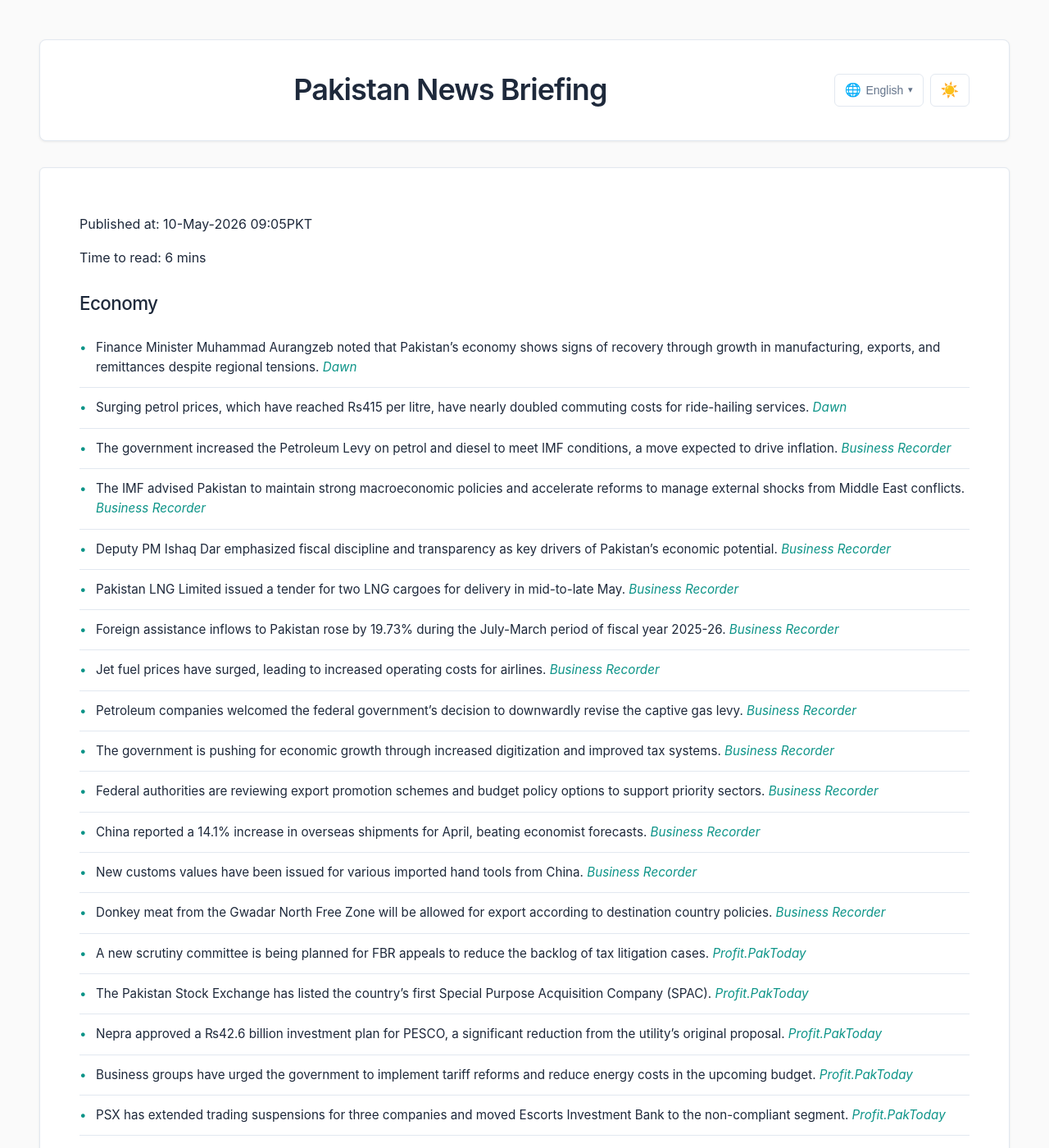
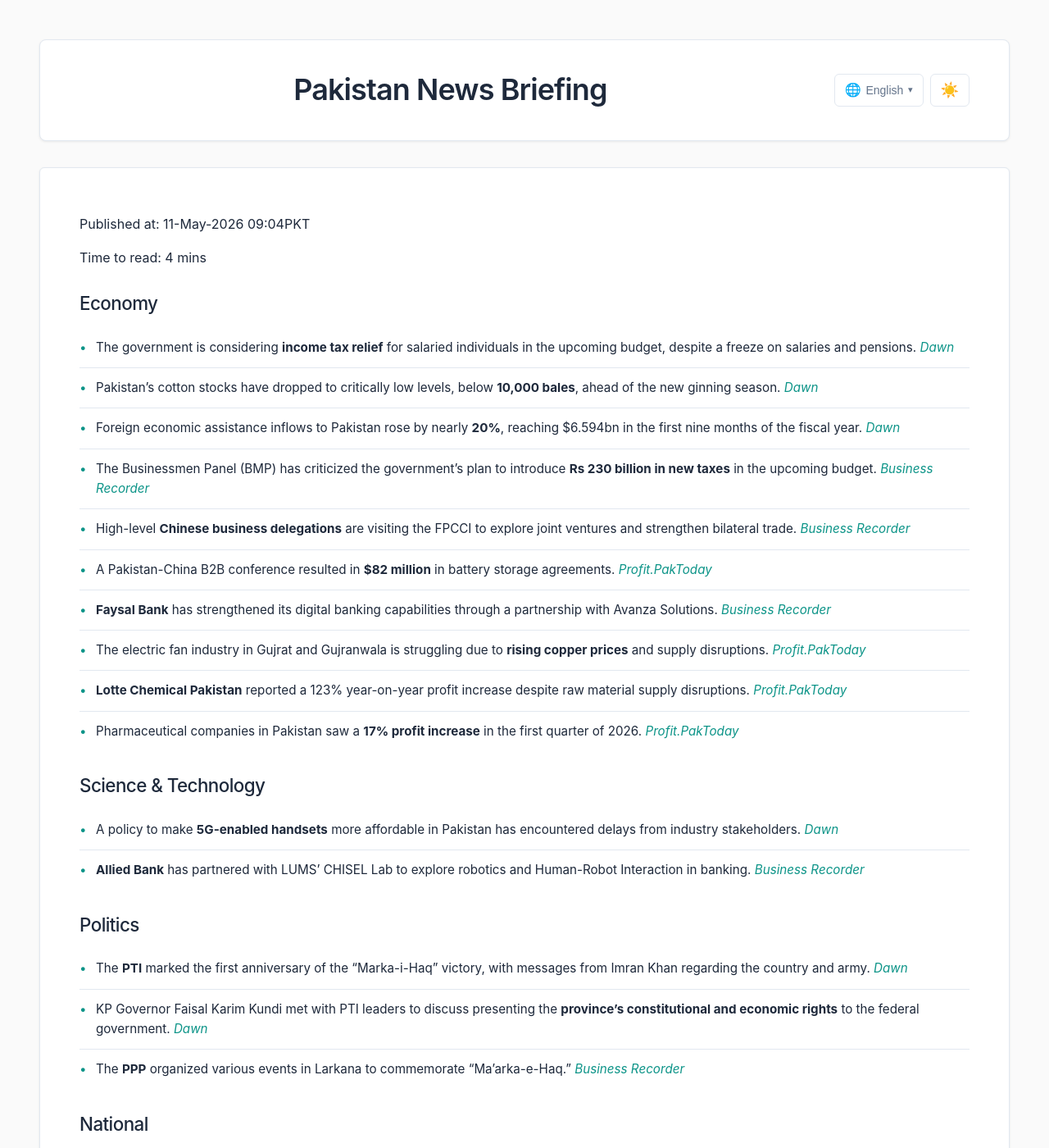
Before and after one commit to zsubzwary/news, a Jekyll site: the page built from en/index.md, in a window 1280 px wide and 1400 px high. Shown: the whole window at 82% size. Built offline with Jekyll 4.4.1, drawn with Linux system fonts in a browser that asks for light colours; some web fonts are replaced; some of the changed text lies outside the part shown.

Commit message:
DateTime; 2026-05-11T04:04:08.435Z

```diff
--- a/en/index.md
+++ b/en/index.md
@@ -4,73 +4,51 @@ title: Pakistan News Briefing
 lang: en
 ---
 
-Published at: 10-May-2026 09:05PKT
+Published at: 11-May-2026 09:04PKT
 
-Time to read: 6 mins
+Time to read: 4 mins
 
 ### Economy
-- Finance Minister Muhammad Aurangzeb noted that Pakistan's economy shows signs of recovery through growth in manufacturing, exports, and remittances despite regional tensions. *[Dawn](https://www.dawn.com/news/1998966/finmin-says-economic-recovery-remains-intact-amid-regional-conflict-assures-uninterrupted-fuel-supply)*
-- Surging petrol prices, which have reached Rs415 per litre, have nearly doubled commuting costs for ride-hailing services. *[Dawn](https://www.dawn.com/news/1999091/petrol-pain-doubles-ride-fares)*
-- The government increased the Petroleum Levy on petrol and diesel to meet IMF conditions, a move expected to drive inflation. *[Business Recorder](https://www.brecorder.com/news/40420411/petrol-amp-diesel-petroleum-levy-hiked-to-meet-imf-terms)*
-- The IMF advised Pakistan to maintain strong macroeconomic policies and accelerate reforms to manage external shocks from Middle East conflicts. *[Business Recorder](https://www.brecorder.com/news/40420412/pakistan-needs-to-maintain-strong-macroeconomic-policies-amid-middle-east-conflict-imf)*
-- Deputy PM Ishaq Dar emphasized fiscal discipline and transparency as key drivers of Pakistan's economic potential. *[Business Recorder](https://www.brecorder.com/news/40420413/dar-positions-economy-as-strong-sustainable-at-south-asian-federation-of-accountants-conference)*
-- Pakistan LNG Limited issued a tender for two LNG cargoes for delivery in mid-to-late May. *[Business Recorder](https://www.brecorder.com/news/40420414/pakistan-lng-limited-issues-new-tender-for-two-lng-cargoes)*
-- Foreign assistance inflows to Pakistan rose by 19.73% during the July-March period of fiscal year 2025-26. *[Business Recorder](https://www.brecorder.com/news/40420415/july-march-foreign-aid-inflows-up-by-1973-ead)*
-- Jet fuel prices have surged, leading to increased operating costs for airlines. *[Business Recorder](https://www.brecorder.com/news/40420416/prices-of-jet-fuel-surge)*
-- Petroleum companies welcomed the federal government's decision to downwardly revise the captive gas levy. *[Business Recorder](https://www.brecorder.com/news/40420417/association-of-petroleum-companies-welcome-downward-revision-of-captive-gas-levy)*
-- The government is pushing for economic growth through increased digitization and improved tax systems. *[Business Recorder](https://www.brecorder.com/news/40420418/digitization-push-govt-creating-new-opportunities-for-economic-boost-advisor)*
-- Federal authorities are reviewing export promotion schemes and budget policy options to support priority sectors. *[Business Recorder](https://www.brecorder.com/news/40420420/govt-reviews-export-promotion-schemes-budget-policy-options)*
-- China reported a 14.1% increase in overseas shipments for April, beating economist forecasts. *[Business Recorder](https://www.brecorder.com/news/40420422/china-records-forecast-beating-april-trade-figures)*
-- New customs values have been issued for various imported hand tools from China. *[Business Recorder](https://www.brecorder.com/news/40420423/new-import-values-on-various-hand-tools-issued)*
-- Donkey meat from the Gwadar North Free Zone will be allowed for export according to destination country policies. *[Business Recorder](https://www.brecorder.com/news/40420428/donkey-meat-from-gwadar-free-zone-will-be-allowed-for-export)*
-- A new scrutiny committee is being planned for FBR appeals to reduce the backlog of tax litigation cases. *[Profit.PakToday](https://profit.pakistantoday.com.pk/2026/05/09/govt-plans-scrutiny-committee-for-fbr-appeals-as-tax-litigation-cases-exceed-85000/)*
-- The Pakistan Stock Exchange has listed the country’s first Special Purpose Acquisition Company (SPAC). *[Profit.PakToday](https://profit.pakistantoday.com.pk/2026/05/09/pakistan-stock-exchange-lists-countrys-first-special-purpose-acquisition-company/)*
-- Nepra approved a ₨42.6 billion investment plan for PESCO, a significant reduction from the utility's original proposal. *[Profit.PakToday](https://profit.pakistantoday.com.pk/2026/05/09/nepra-approves-%e2%82%a842-6-billion-investment-plan-for-pesco-cuts-proposed-spending-by-two-thirds/)*
-- Business groups have urged the government to implement tariff reforms and reduce energy costs in the upcoming budget. *[Profit.PakToday](https://profit.pakistantoday.com.pk/2026/05/09/business-groups-urge-tariff-reforms-lower-energy-costs-ahead-of-budget-propose-district-economy-model/)*
-- PSX has extended trading suspensions for three companies and moved Escorts Investment Bank to the non-compliant segment. *[Profit.PakToday](https://profit.pakistantoday.com.pk/2026/05/09/psx-extends-suspension-of-three-companies-moves-escorts-investment-bank-to-non-compliant-segment/)*
-- The Directorate General of Customs Valuation has revised the valuation for imported smart watches, bands, and rings. *[Profit.PakToday](https://profit.pakistantoday.com.pk/2026/05/09/customs-revises-valuation-of-smart-watches-smart-bands-and-rings/)*
-- The Pakistan Stock Exchange formally introduced a new “Apparel” sector to improve sectoral representation. *[Profit.PakToday](https://profit.pakistantoday.com.pk/2026/05/09/psx-launches-new-apparel-sector-reclassifies-three-listed-companies/)*
+- The government is considering **income tax relief** for salaried individuals in the upcoming budget, despite a freeze on salaries and pensions. *[Dawn](https://www.dawn.com/news/1999291/budget-may-include-income-tax-relief-amid-salary-pension-freeze)*
+- Pakistan's cotton stocks have dropped to critically low levels, below **10,000 bales**, ahead of the new ginning season. *[Dawn](https://www.dawn.com/news/1999293/cotton-stocks-at-lowest-ebb-ahead-of-ginning-season)*
+- Foreign economic assistance inflows to Pakistan rose by nearly **20%**, reaching $6.594bn in the first nine months of the fiscal year. *[Dawn](https://www.dawn.com/news/1999312/foreign-economic-assistance-inflows-rise-nearly-20pc)*
+- The Businessmen Panel (BMP) has criticized the government's plan to introduce **Rs 230 billion in new taxes** in the upcoming budget. *[Business Recorder](https://www.brecorder.com/news/40420479/bmp-slams-govts-move-for-rs230bn-new-taxes-in-budget)*
+- High-level **Chinese business delegations** are visiting the FPCCI to explore joint ventures and strengthen bilateral trade. *[Business Recorder](https://www.brecorder.com/news/40420539/high-level-chinese-team-to-visit-fpcci-today)*
+- A Pakistan-China B2B conference resulted in **$82 million** in battery storage agreements. *[Profit.PakToday](https://profit.pakistantoday.com.pk/2026/05/11/pakistan-china-conference-secures-82-million-battery-storage-agreements/)*
+- **Faysal Bank** has strengthened its digital banking capabilities through a partnership with Avanza Solutions. *[Business Recorder](https://www.brecorder.com/news/40420482/faysal-bank-amp-avanza-strengthen-digital-collaboration)*
+- The electric fan industry in Gujrat and Gujranwala is struggling due to **rising copper prices** and supply disruptions. *[Profit.PakToday](https://profit.pakistantoday.com.pk/2026/05/11/rising-copper-prices-gulf-tensions-hit-electric-fan-industry-in-gujrat-gujranwala/)*
+- **Lotte Chemical Pakistan** reported a 123% year-on-year profit increase despite raw material supply disruptions. *[Profit.PakToday](https://profit.pakistantoday.com.pk/2026/05/11/despite-supply-disruptions-lotte-chemical-profits-rise-on-improving-margins/)*
+- Pharmaceutical companies in Pakistan saw a **17% profit increase** in the first quarter of 2026. *[Profit.PakToday](https://profit.pakistantoday.com.pk/2026/05/11/as-revenue-rise-among-pharma-companies-competition-for-market-share-heats-up/)*
 
 ### Science & Technology
-- Leaks have revealed expected prices and upgrades for the upcoming iPhone 18 Pro Max. *[ARY](https://arynews.tv/iphone-18-pro-max-expected-price-upgrades-revealed-in-new-leaks)*
-- The National Cyber Emergency Response Team has advised government departments to move websites to "read-only" mode due to heightened cyberattack threats. *[Profit.PakToday](https://profit.pakistantoday.com.pk/2026/05/09/national-cyber-emergency-response-team-warns-of-hostile-attacks-on-govt-websites-asks-to-shift-to-read-only-mode/)*
+- A policy to make **5G-enabled handsets** more affordable in Pakistan has encountered delays from industry stakeholders. *[Dawn](https://www.dawn.com/news/1999310/plan-to-make-5g-handsets-affordable-hits-roadblock)*
+- **Allied Bank** has partnered with LUMS' CHISEL Lab to explore robotics and Human-Robot Interaction in banking. *[Business Recorder](https://www.brecorder.com/news/40420491/advance-robotics-innovation-abl-partners-with-chisel-lab)*
 
 ### Politics
-- The PTI has demanded the formation of an independent judicial commission to investigate the events of May 9. *[Dawn](https://www.dawn.com/news/1998950/pti-demands-judicial-commission-to-identify-punish-culprits-behind-may-9-riots)*
-- The PPPP has announced additional candidates for the upcoming Gilgit-Baltistan elections. *[Business Recorder](https://www.brecorder.com/news/40420426/pppp-announces-candidates-for-g-b-polls)*
+- The **PTI** marked the first anniversary of the "Marka-i-Haq" victory, with messages from Imran Khan regarding the country and army. *[Dawn](https://www.dawn.com/news/1999309/imran-says-army-is-mine-country-is-mine-pti)*
+- KP Governor Faisal Karim Kundi met with PTI leaders to discuss presenting the **province's constitutional and economic rights** to the federal government. *[Dawn](https://www.dawn.com/news/1999182/governor-kundi-meets-pti-leaders-asserts-kps-case-should-be-presented-firmly-collectively-to-the-centre)*
+- The **PPP** organized various events in Larkana to commemorate "Ma’arka-e-Haq." *[Business Recorder](https://www.brecorder.com/news/40420488/ppp-holds-events-at-larkana-to-commemorate-maarka-e-haq-siyal)*
 
 ### National
-- A ceremony at GHQ commemorated the one-year anniversary of "Marka-i-Haq," marking the victory in last year's conflict with India. *[Dawn](https://www.dawn.com/news/1999113/ceremony-marking-one-year-since-marka-i-haq-victory-underway-at-ghq)*
-- The Judicial Commission of Pakistan is expected to finalize a committee to interview candidates for high court elevations. *[Dawn](https://www.dawn.com/news/1999052/jcp-likely-to-finalise-panel-to-interview-candidates)*
-- The Supreme Court acquitted a murder convict, upholding the principle that it is better to err in acquittal than in conviction. *[Dawn](https://www.dawn.com/news/1999051/better-to-err-in-acquittal-than-in-conviction-supreme-court)*
-- PM Shehbaz Sharif reaffirmed that Pakistan cannot be intimidated or subdued as the nation marks the Marka-i-Haq anniversary. *[Dawn](https://www.dawn.com/news/1998951/etched-in-history-pm-shehbaz-says-pakistan-cannot-be-intimidated-or-subdued-as-nation-marks-marka-i-haq-anniversary)*
-- ISPR described Marka-i-Haq as a "defining landmark" that exposed adversarial disinformation campaigns. *[Dawn](https://www.dawn.com/news/1998954/marka-i-haq-a-defining-landmark-in-the-nations-journey-ispr)*
-- Pakistan has expanded its US lobbying efforts to focus on defense, critical minerals, and policy influence. *[Dawn](https://www.dawn.com/news/1998958/pakistan-expands-us-lobbying-push-with-focus-on-defence-critical-minerals-and-policy-influence)*
-- The Sindh government issued an NOC for the Aurat March with 28 specific conditions regarding slogans and clothing. *[Dawn](https://www.dawn.com/news/1998890/sindh-govt-issues-aurat-march-noc-with-conditions-for-participants-clothing-slogans)*
-- A suicide attack at a police post in Bannu resulted in the martyrdom of at least two police personnel. *[Dawn](https://www.dawn.com/news/1998957/police-foil-suicide-attack-on-bannu-post-at-least-2-personnel-martyred)*
-- Police in Karachi arrested a notorious drug supplier and an extortionist in separate operations. *[Dawn](https://www.dawn.com/news/1998927/drug-supplier-extortionist-arrested-in-separate-police-operations-in-karachi)*
-- PM Shehbaz Sharif and military leadership were praised by the National Assembly Speaker during Marka-e-Haq commemorations. *[Business Recorder](https://www.brecorder.com/news/40420430/youm-e-marka-e-haq-na-speaker-dy-speaker-pay-rich-tributes-to-armed-forces)*
-- A deadly bus-trailer collision in Chagai district left 11 people dead. *[Business Recorder](https://www.brecorder.com/news/40420427/deadly-bus-trailer-crash-in-chagai-leaves-11-dead)*
-- The Lahore High Court ordered the appointment of a woman as a lumbardar in Lodhran, striking down a previous Board of Revenue decision. *[Profit.PakToday](https://profit.pakistantoday.com.pk/2026/05/09/lahore-high-court-orders-appointment-of-woman-as-lumberdar-in-lodhran/)*
+- Prime Minister Shehbaz Sharif commemorated the first anniversary of the **"Marka-i-Haq"** conflict with India. *[Dawn](https://www.dawn.com/news/1999191/on-marka-i-haqs-first-anniversary-pm-shehbaz-commemorates-pakistans-historic-response-to-india)*
+- **15 police personnel** were martyred following a suicide attack on a police post in Bannu. *[Dawn](https://www.dawn.com/news/1999132/15-police-personnel-martyred-in-bannu-suicide-attack)*
+- Sindh authorities are conducting a crackdown on the **narcotics trade** and illegal goods. *[Dawn](https://www.dawn.com/news/1999342/sindhs-resolve-against-narcotics-to-face-tough-test)*
+- **Rescue 1122** has established over 25 heat relief camps across Sindh in response to heatwave alerts. *[Business Recorder](https://www.brecorder.com/news/40420486/rescue-1122-establishes-over-25-heat-relief-camps)*
+- A suspect involved in the **Wali Babar murder case** has escaped from District Jail Malir in Karachi. *[Business Recorder](https://www.brecorder.com/news/40420490/suspect-in-wali-babars-murder-case-escapes-from-malir-jail)*
 
 ### International
-- Iran has questioned the seriousness of American diplomacy following renewed naval clashes in the Gulf. *[Dawn](https://www.dawn.com/news/1999055/iran-keeps-us-waiting-for-a-response)*
-- Israel continues its military strikes in Lebanon. *[Dawn](https://www.dawn.com/news/1999055/iran-keeps-us-waiting-for-a-response)*
-- The one-year anniversary of the Pakistan-India conflict highlights a state of "no war, but no peace." *[Dawn](https://www.dawn.com/news/1998910/a-year-ago-today-normality-returns-as-nuclear-armed-neighbours-step-back-from-the-brink)*
-- Israel is preparing to release Gaza flotilla activists ahead of their deportation. *[Dawn](https://www.dawn.com/news/1998934/israel-to-release-gaza-flotilla-activists-today-ahead-of-deportation-rights-group)*
-- Vladimir Putin stated in a Victory Day address that Russian forces are fighting an aggressive NATO-backed force in Ukraine. *[Dawn](https://www.dawn.com/news/1998897/putin-says-russian-army-fighting-aggressive-nato-backed-force-in-victory-parade-address)*
-- Pakistan and Bangladesh have signed a memorandum of understanding to strengthen cooperation against drug trafficking. *[Dawn](https://www.dawn.com/news/1998888/pakistan-bangladesh-sign-agreement-to-combat-drug-trafficking)*
-- Backdoor diplomacy between the US and Iran may resume in Islamabad as early as next week. *[Business Recorder](https://www.brecorder.com/news/40420421/us-iran-talks-may-resume-in-islamabad-next-week-wsj)*
-- President Zardari extended felicitations to Russia on the occasion of Victory Day. *[Business Recorder](https://www.brecorder.com/news/40420425/president-felicitates-russia-on-victory-day)*
-- Iran has established a new agency to vet and tax ships passing through the Strait of Hormuz. *[Profit.PakToday](https://profit.pakistantoday.com.pk/2026/05/09/iran-creates-agency-to-vet-tax-ships-passing-through-strait-of-hormuz/)*
+- The US administration is expanding its efforts to **revoke the citizenship** of foreign-born Americans accused of serious crimes. *[Dawn](https://www.dawn.com/news/1999314/us-widens-drive-to-revoke-citizenship-of-foreign-born-americans)*
+- President Donald Trump has **rejected Iran's terms** for ending the ongoing war. *[Dawn](https://www.dawn.com/news/1999294/trump-rejects-unacceptable-iranian-terms-for-ending-war)*
+- Indian PM Modi has urged citizens to **reduce petrol and diesel consumption** due to Middle East war disruptions. *[Business Recorder](https://www.brecorder.com/news/40420528/modi-urges-reduced-fuel-use-amid-middle-east-war-disruption)*
+- Reports indicate **Israeli forces** established a makeshift base in the Iraqi desert during the war against Iran. *[Business Recorder](https://www.brecorder.com/news/40420541/israeli-forces-operated-from-iraqs-desert-during-the-war)*
+- British PM Keir Starmer maintains his government is a **"10-year project"** despite recent local election losses. *[Business Recorder](https://www.brecorder.com/news/40420543/starmer-says-his-govt-is-a-10-year-project-despite-calls-to-quit)*
 
 ### Sports
-- Mohammad Abbas took five wickets to help put Pakistan in a strong position during the Test against Bangladesh. *[Dawn](https://www.dawn.com/news/1998944/abbas-takes-five-wickets-to-put-pakistan-ahead-in-bangladesh-test)*
+- Pakistan's Test match against Bangladesh is evenly poised following **Mehidy Hasan Miraz's** five-wicket haul. *[Dawn](https://www.dawn.com/news/1999193/pakistans-test-against-bangladesh-evenly-poised-after-mehidy-takes-5-wickets)*
 
 ### Health
-- European states are coordinating the evacuation of citizens from a cruise ship hit by a hantavirus outbreak. *[Dawn](https://www.dawn.com/news/1998907/european-states-to-send-planes-to-evacuate-citizens-from-hantavirus-hit-cruise-ship)*
-- Experts are racing to establish guidance to contain the first ship-borne hantavirus outbreak. *[ARY](https://arynews.tv/hantavirus-who-guidance-for-cruise-ship-outbreak)*
+- A **hantavirus outbreak** on a cruise ship has led to the evacuation of passengers to Tenerife and mainland Europe. *[Business Recorder](https://www.brecorder.com/news/40420538/evacuation-flights-leave-tenerife-after-cruise-ship-virus-outbreak)*
 
 ### Other
-- Tina Fey surprised Maya Rudolph backstage at a Broadway show. *[ARY](https://arynews.tv/tina-fey-surprises-maya-rudolph-backstage-at-broadway-show)*
-- Rumors regarding a potential split between Tara Sutaria and Veer Pahariya have surfaced. *[ARY](https://arynews.tv/tara-sutaria-veer-pahariya-spark-fresh-split-buzz)*
+- A Japanese company has developed a compact, easy-to-install **prayer room** to assist Muslim travelers. *[Dawn](https://www.dawn.com/news/1999320/japan-develops-easy-to-install-prayer-room-for-muslims)*
+- **COMSATS University** hosted a seminar on entrepreneurship, advertising, and leadership. *[Business Recorder](https://www.brecorder.com/news/40420487/comsats-hosts-seminar-on-entrepreneurship-advertising)*
```
